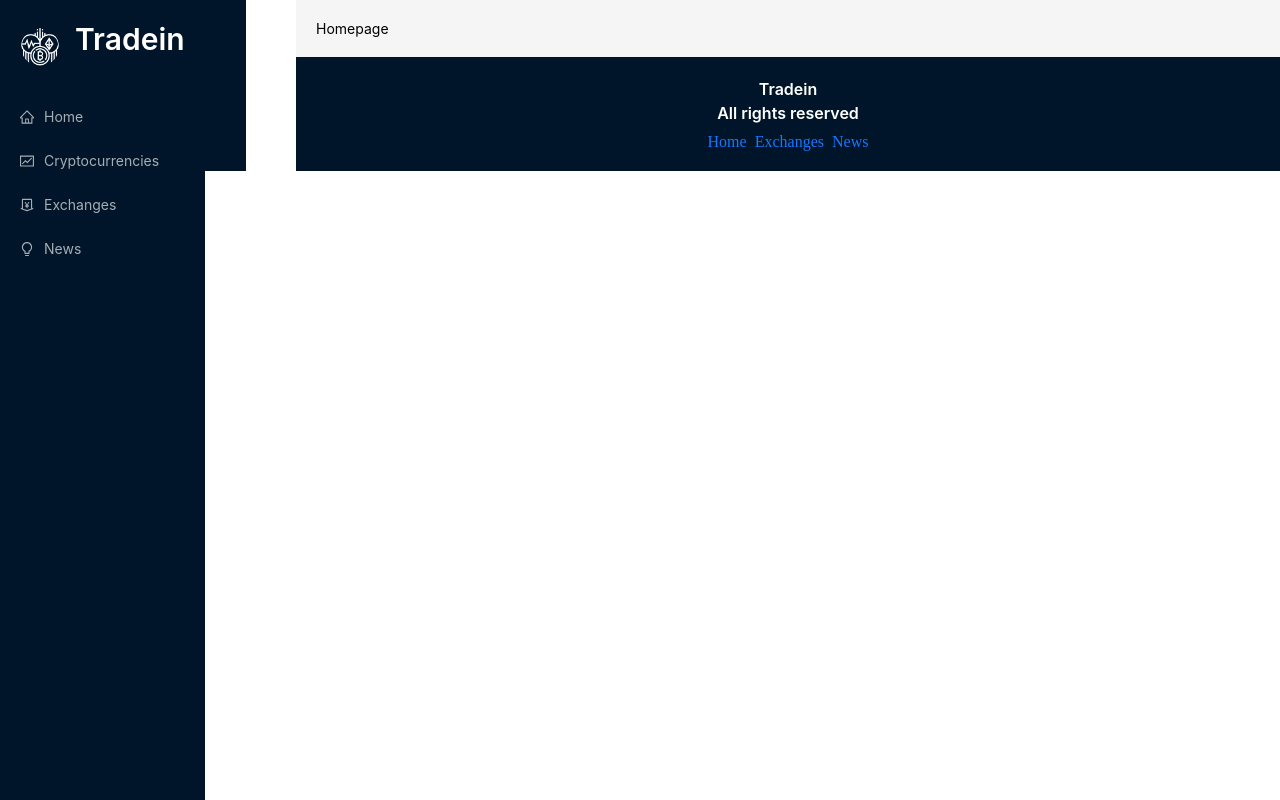
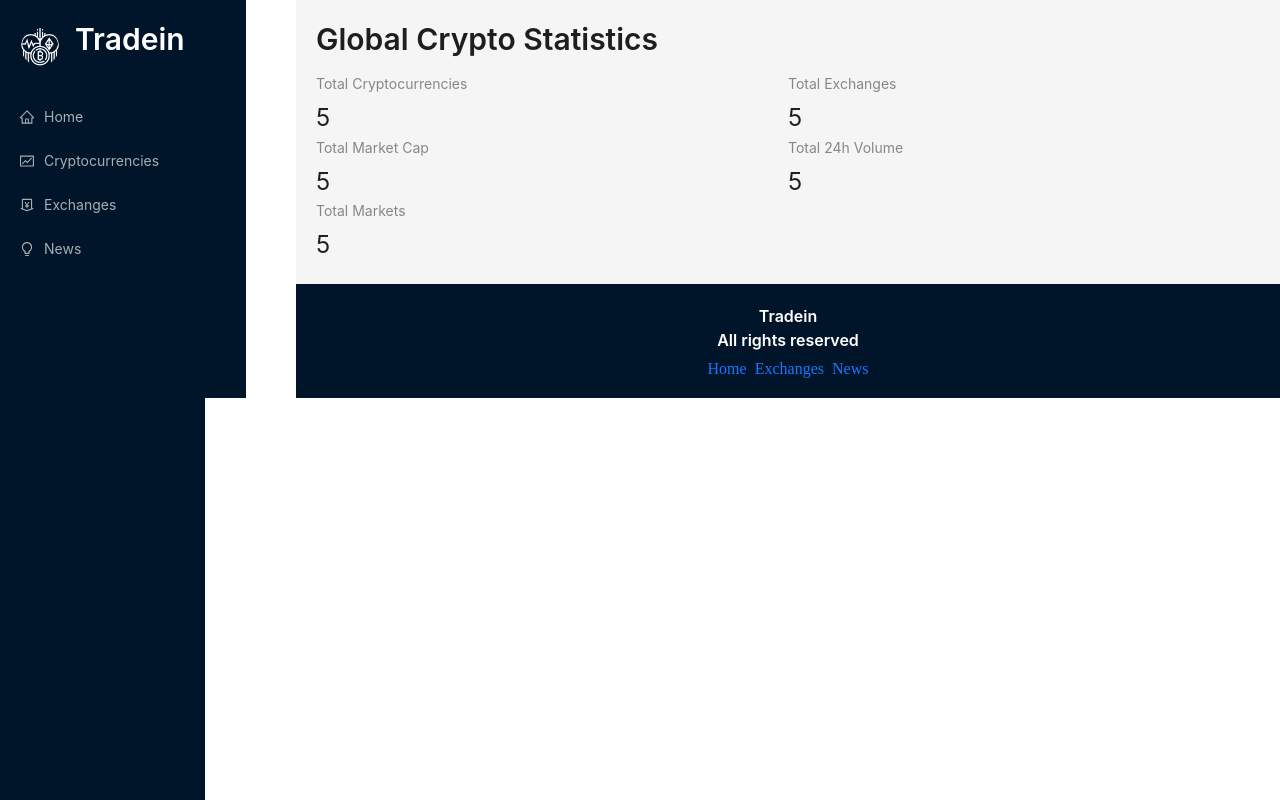
Before and after one commit to JARAYTIDA/Tradein, a React (Create React App) app: page / in a window 1280 px wide. Built offline with nearby package versions, Linux system fonts and the light colour scheme.

Commit message:
Homepage Done

```diff
--- a/src/components/Homepage.jsx
+++ b/src/components/Homepage.jsx
@@ -1,8 +1,22 @@
 import React from 'react'
+import millify from 'millify'
+import {Typography, Row, Col, Statistic} from 'antd'
+import { Link } from 'react-router-dom'
+
+const {Title} = Typography;
 
 const Homepage = () => {
     return (
-        <div>Homepage</div>
+        <>
+            <Title level = {2} className='heading'>Global Crypto Statistics</Title>
+            <Row>
+                <Col span = {12} ><Statistic title="Total Cryptocurrencies" value = '5'/></Col>
+                <Col span = {12} ><Statistic title="Total Exchanges" value = '5'/></Col>
+                <Col span = {12} ><Statistic title="Total Market Cap" value = '5'/></Col>
+                <Col span = {12} ><Statistic title="Total 24h Volume" value = '5'/></Col>
+                <Col span = {12} ><Statistic title="Total Markets" value = '5'/></Col>
+            </Row>
+        </>
     )
 }
 
```
